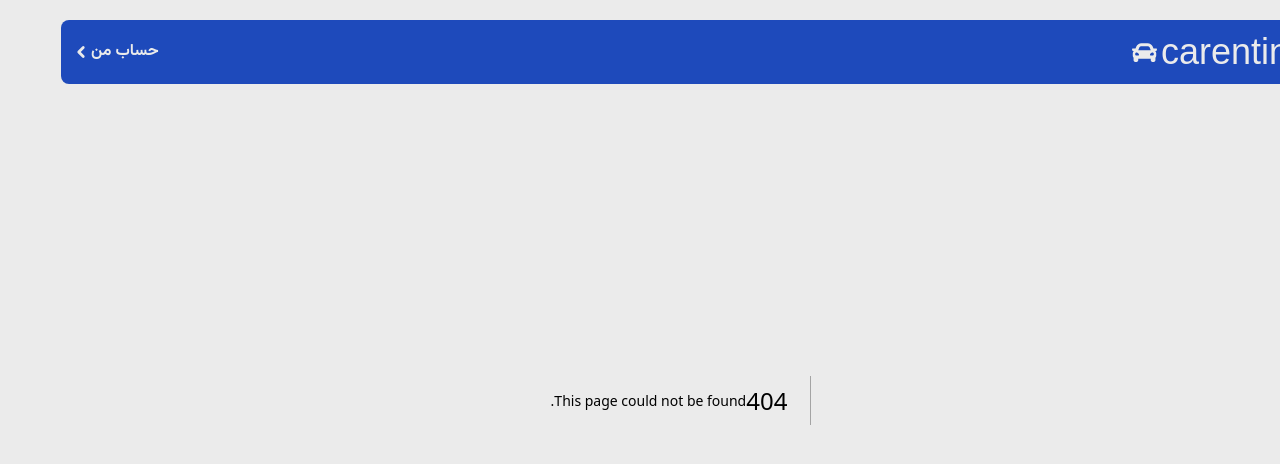
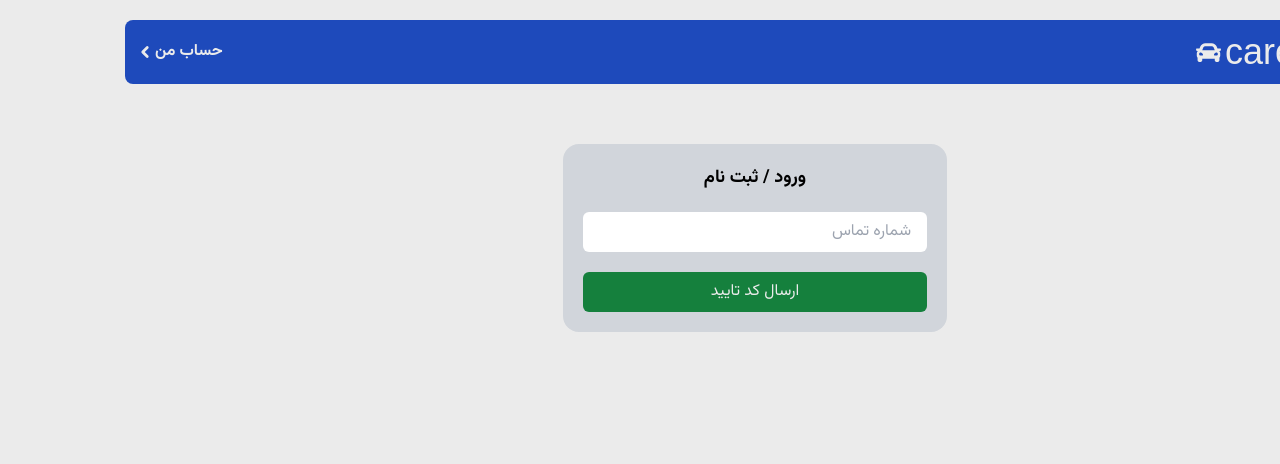
Before and after one commit to parsa-sbg/carentino, a Next.js app: page /login in a window 1280 px wide. Before the commit this address had no page. Shown: the top 464 px of the page. Built offline with nearby package versions, Linux system fonts and the light colour scheme; a web font is replaced by a local one.

Commit message:
create login page

```diff
--- a/src/app/layout.tsx
+++ b/src/app/layout.tsx
@@ -18,7 +18,7 @@ export default function RootLayout({
       <body className={`bg-bgcolor container ${vazirmatn.className}`}>
 
 
-        <div className=" relative">
+        <div className="pt-10 sm:pt-26 pb-22 sm:pb-0 relative !min-h-screen">
           <Header />
           {children}
           <BottomNav />
--- /dev/null
+++ b/src/app/login/page.tsx
@@ -0,0 +1,15 @@
+import React from "react";
+
+export default function Login() {
+    return (
+        <div className="mt-10">
+
+            <form action="" className="sm:w-96 mx-auto w-fit flex flex-col items-center gap-5 rounded-2xl p-5 bg-gray-300">
+                <h4 className="font-bold text-lg">ورود / ثبت نام</h4>
+                <input className="w-full rounded-md py-2 px-4 outline-none placeholder:text-right" maxLength={11} dir="ltr" placeholder="شماره تماس" type="text" />
+                <button className="bg-green-700 hover:bg-green-800 transition-colors duration-200 w-full text-bgcolor py-2 rounded-md px-4">ارسال کد تایید</button>
+            </form>
+
+        </div>
+    )
+}
--- a/tailwind.config.ts
+++ b/tailwind.config.ts
@@ -12,6 +12,10 @@ export default {
         center: true,
         padding: '10px'
       },
+      spacing: {
+        22: '88px',
+        26: '104px'
+      },
       colors: {
         bgcolor: '#EBEBEB',
         darkcolor: '#030712',
```
